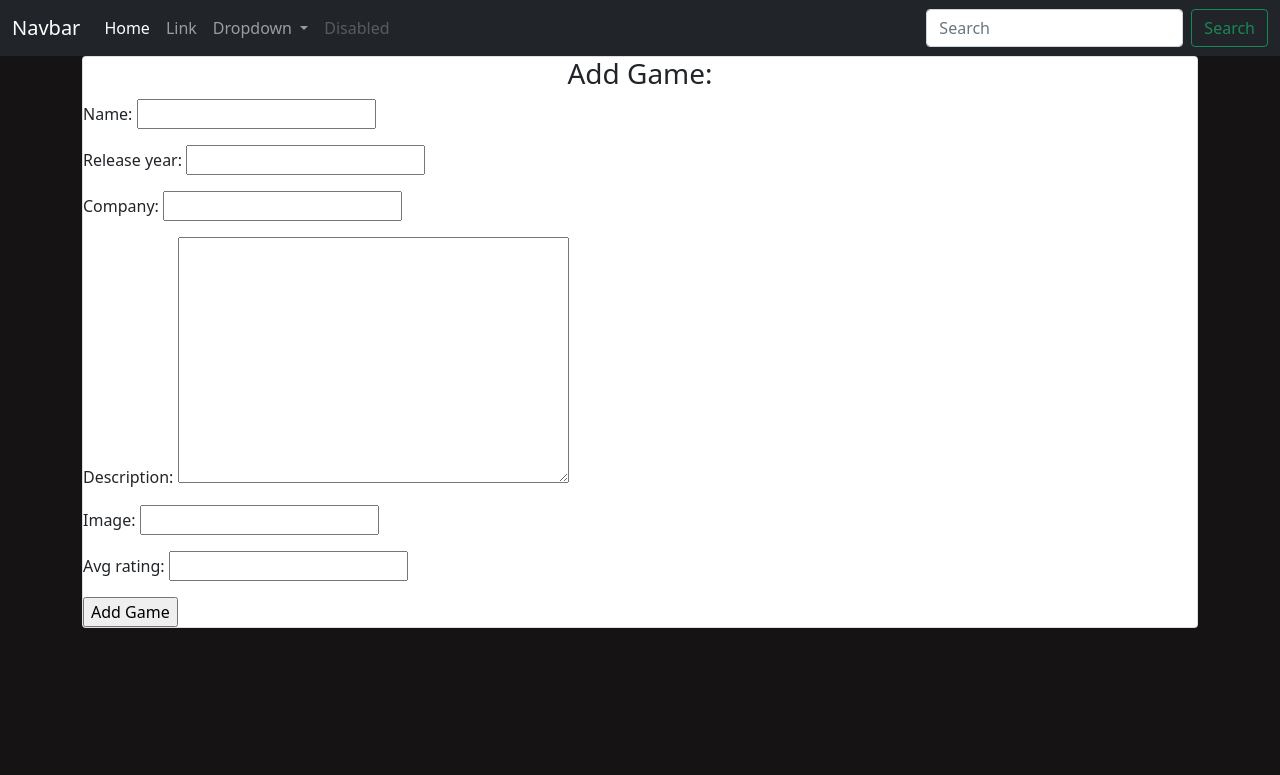
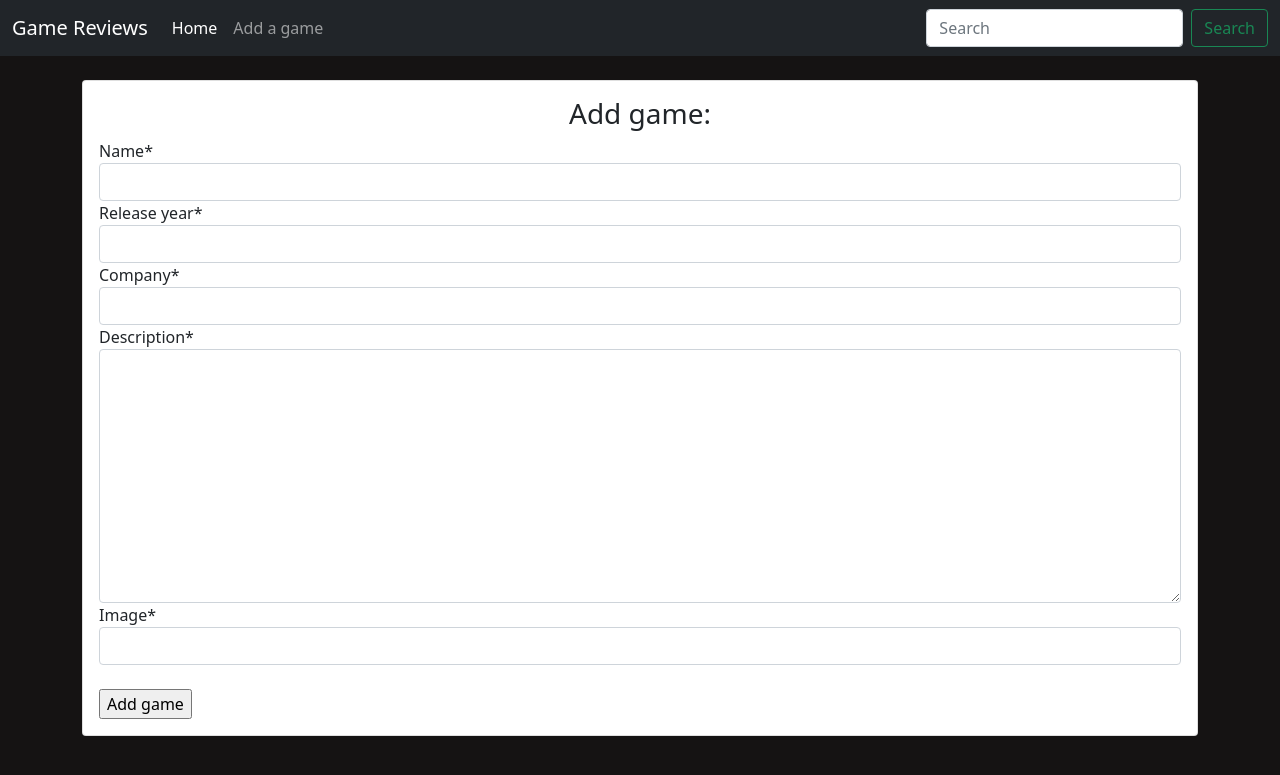
Before and after one commit to Numulix/django-game-reviews, a Django app: page /addgame/ in a window 1280 px wide. Shown: the top 775 px of the page. Run offline with Django 3.2, Linux system fonts and the light colour scheme; some libraries are stand-ins or nearby versions.

Commit message:
Added a form to edit a game, function to delete a game, and django crispy forms

```diff
--- a/gamereviews/gamereviews/settings.py
+++ b/gamereviews/gamereviews/settings.py
@@ -38,6 +38,7 @@ INSTALLED_APPS = [
     'django.contrib.messages',
     'django.contrib.staticfiles',
     'main',
+    'crispy_forms'
 ]
 
 MIDDLEWARE = [
@@ -124,3 +125,5 @@ USE_TZ = True
 
 STATIC_URL = '/static/'
 STATIC_ROOT = os.path.join(BASE_DIR, 'staticfiles')
+
+CRISPY_TEMPLATE_PACK = 'bootstrap4'
--- a/gamereviews/main/forms.py
+++ b/gamereviews/main/forms.py
@@ -5,4 +5,4 @@ from .models import *
 class GameForm(forms.ModelForm):
     class Meta:
         model = Game
-        fields = ['name', 'release_year', 'company', 'description', 'image', 'avg_rating']
+        fields = ['name', 'release_year', 'company', 'description', 'image']
--- a/gamereviews/main/models.py
+++ b/gamereviews/main/models.py
@@ -7,7 +7,7 @@ class Game(models.Model):
     release_year = models.IntegerField(validators=[MinValueValidator(1950), MaxValueValidator(2020)])
     company = models.CharField(max_length=20)
     description = models.TextField(max_length=512)
-    avg_rating = models.FloatField()
+    avg_rating = models.FloatField(default=0)
     image = models.URLField(default=None)
 
     def __str__(self):
--- a/gamereviews/main/templates/main/addgame.html
+++ b/gamereviews/main/templates/main/addgame.html
@@ -1,15 +1,18 @@
 {% extends 'main/base.html' %}
 
+{% load crispy_forms_tags %}
+
 {% block content %}
-
+<br>
 <div class="container">
     <div class="card">
-        <div class="card-content">
-            <h3 class="text-center">Add Game:</h3>
+        <div class="card-body">
+            <h3 class="text-center">{{ controller }}:</h3>
             <form action="" method="post">
                 {% csrf_token %}
-                {{ form.as_p }}
-                <input type="submit" value="Add Game">
+                {{ form | crispy }}
+                <br>
+                <input type="submit" value="{{ controller }}">
             </form>
         </div>
     </div>
--- a/gamereviews/main/templates/main/base.html
+++ b/gamereviews/main/templates/main/base.html
@@ -16,32 +16,17 @@
     <body>
         <nav class="navbar navbar-expand-lg navbar-dark bg-dark text-white">
     <div class="container-fluid">
-        <a class="navbar-brand" href="#">Navbar</a>
+        <a class="navbar-brand" href="{% url 'main:home' %}">Game Reviews</a>
         <button class="navbar-toggler" type="button" data-bs-toggle="collapse" data-bs-target="#navbarSupportedContent" aria-controls="navbarSupportedContent" aria-expanded="false" aria-label="Toggle navigation">
         <span class="navbar-toggler-icon"></span>
         </button>
         <div class="collapse navbar-collapse" id="navbarSupportedContent">
         <ul class="navbar-nav me-auto mb-2 mb-lg-0">
             <li class="nav-item">
-            <a class="nav-link active" aria-current="page" href="#">Home</a>
+            <a class="nav-link active" aria-current="page" href="{% url 'main:home' %}">Home</a>
             </li>
             <li class="nav-item">
-            <a class="nav-link" href="#">Link</a>
-            </li>
-            <li class="nav-item dropdown">
-            <a class="nav-link dropdown-toggle" href="#" id="navbarDropdown" role="button" data-bs-toggle="dropdown" aria-expanded="false">
-                Dropdown
-            </a>
-            <ul class="dropdown-menu" aria-labelledby="navbarDropdown">
-                <li><a class="dropdown-item" href="#">Action</a></li>
-                <li><a class="dropdown-item" href="#">Another action</a></li>
-                <li><hr class="dropdown-divider"></li>
-                <li><a class="dropdown-item" href="#">Something else here</a></li>
-            </ul>
-            </li>
-            <li class="nav-item">
-            <a class="nav-link disabled" href="#" tabindex="-1" aria-disabled="true">Disabled</a>
-            </li>
+            <a class="nav-link" href="{% url 'main:add_game' %}">Add a game</a>
         </ul>
         <form class="d-flex">
             <input class="form-control me-2" type="search" placeholder="Search" aria-label="Search">
--- a/gamereviews/main/templates/main/details.html
+++ b/gamereviews/main/templates/main/details.html
@@ -17,6 +17,8 @@
                 <br>
                 <h4><strong>{{ game.company }} - <i>{{ game.release_year }}</i></strong></h4>
                 <h5>Average Rating: {{ game.avg_rating }}/10</h5>
+                <a href="{% url 'main:edit_game' game.id %}" class="btn btn-warning">Edit game</a>
+                <a href="{% url 'main:delete_game' game.id %}" class="btn btn-danger">Delete game</a>
             </div>
         </div>
     </div>
--- a/gamereviews/main/urls.py
+++ b/gamereviews/main/urls.py
@@ -6,5 +6,7 @@ app_name = 'main'
 urlpatterns = [
     path('', views.home, name='home'),
     path('game/<int:id>/', views.detail, name='detail'),
-    path('addgame/', views.add_game, name='add_game')
+    path('addgame/', views.add_game, name='add_game'),
+    path('editgame/<int:id>/', views.edit_game, name='edit_game'),
+    path('deletegame/<int:id>/', views.delete_game, name='delete_game')
 ]
--- a/gamereviews/main/views.py
+++ b/gamereviews/main/views.py
@@ -24,4 +24,26 @@ def add_game(request):
             return redirect('main:home')
     else:
         form = GameForm()
-    return render(request, 'main/addgame.html', { 'form': form })
+    return render(request, 'main/addgame.html', { 'form': form, 'controller': 'Add game' })
+
+# Azuriranje postojece igrice u bazi
+def edit_game(request, id):
+    game = Game.objects.get(pk=id)
+
+    if request.method == "POST":
+        form = GameForm(request.POST or None, instance=game)
+
+        if form.is_valid():
+            data = form.save(commit=False)
+            data.save()
+            return redirect('main:detail', id)
+    else:
+        form = GameForm(instance=game)
+    return render(request, 'main/addgame.html', {'form': form, 'controller': 'Edit game' })
+
+# Brisanje igrice iz baze
+def delete_game(request, id):
+    game = Game.objects.get(pk=id)
+
+    game.delete()
+    return redirect('main:home')
```
Also changed, not shown: gamereviews/main/migrations/0003_auto_20201225_1507.py (added).
